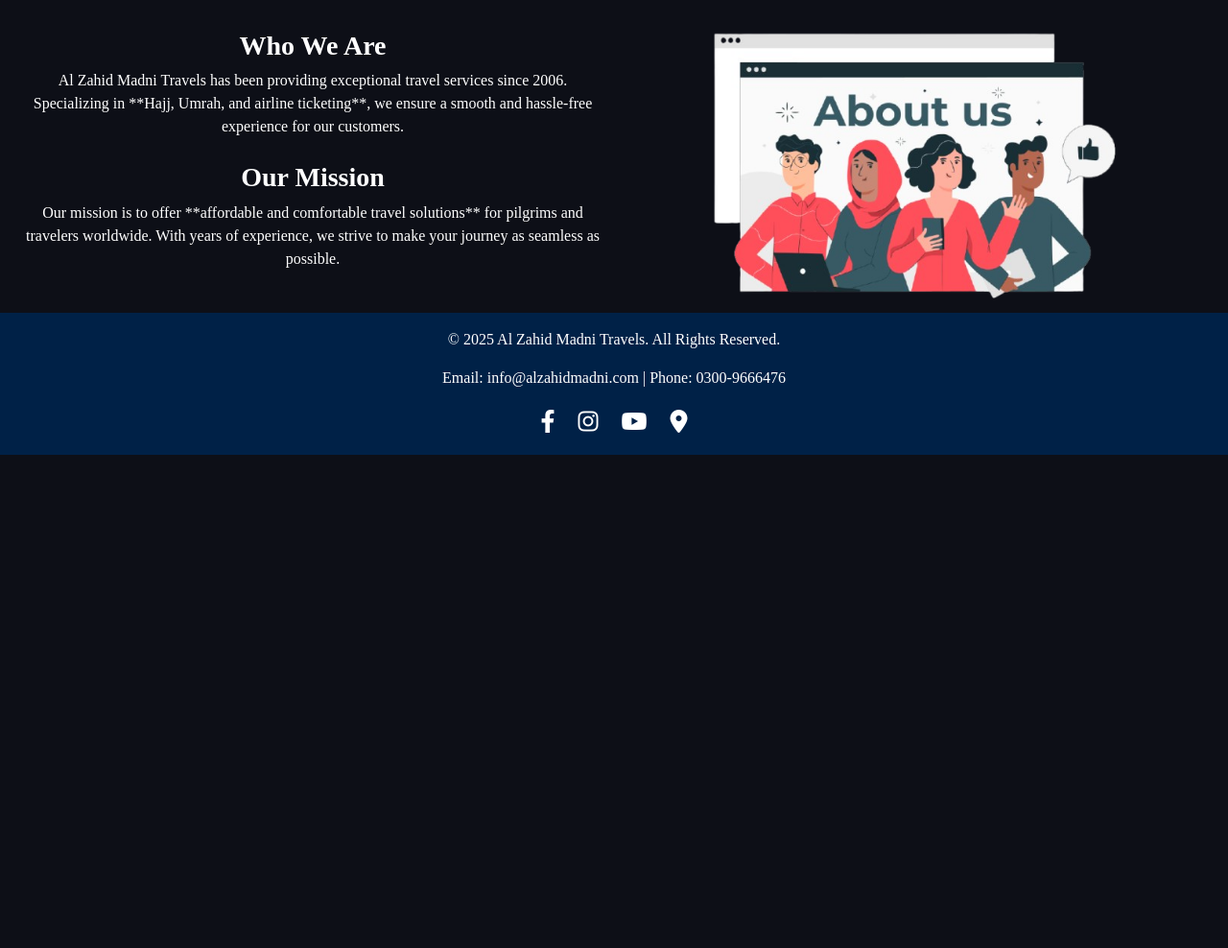
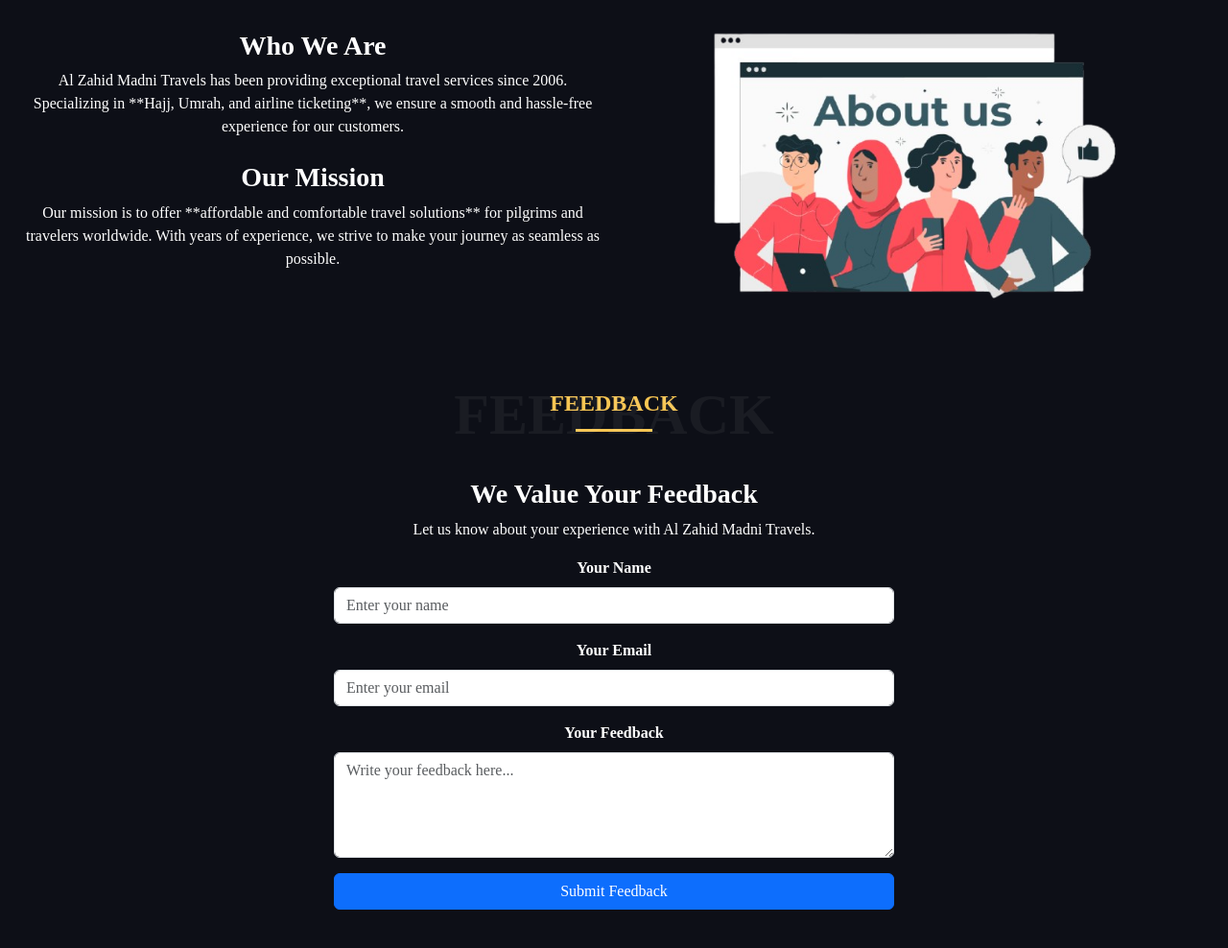
Before and after one commit to usmananwar12/landing-page, a plain HTML site: page index.html in a window 1280 px wide. Shown: the part 1352-2340 px from the top of the page at 96% size. Before the commit the page ends 1826 px from the top, so only its background shows below. Drawn offline with nearby package versions, Linux system fonts and the light colour scheme.

Commit message:
feedback added

```diff
--- a/index.html
+++ b/index.html
@@ -21,6 +21,7 @@
                         <li class="nav-item"><a class="nav-link" href="#home">Home</a></li>
                         <li class="nav-item"><a class="nav-link" href="#services">Our Services</a></li>
                         <li class="nav-item"><a class="nav-link" href="#about">About Us</a></li>
+                        <li class="nav-item"><a class="nav-link" href="#feedback">Feedback</a></li>
                     </ul>
                 </div>
             </div>
@@ -128,6 +129,40 @@
             </div>
         </section>
 
+        <!-- Feedback Section -->
+        <section id="feedback" class="feedback-section text-white text-center">
+            <div class="container-fluid">
+                <div class="position-relative text-center mb-5">
+                    <h2 class="section-title">FEEDBACK</h2>
+                    <div class="title-underline"></div>
+                    <h1 class="section-title-bg">FEEDBACK</h1>
+                </div>
+
+                <div class="row justify-content-center">
+                    <div class="col-md-6">
+                        <h3 class="fw-bold">We Value Your Feedback</h3>
+                        <p>Let us know about your experience with Al Zahid Madni Travels.</p>
+                        <form id="feedbackForm">
+                            <div class="mb-3">
+                                <label for="name" class="form-label fw-bold">Your Name</label>
+                                <input type="text" class="form-control" id="name" placeholder="Enter your name">
+                            </div>
+                            <div class="mb-3">
+                                <label for="email" class="form-label fw-bold">Your Email</label>
+                                <input type="email" class="form-control" id="email" placeholder="Enter your email">
+                            </div>
+                            <div class="mb-3">
+                                <label for="message" class="form-label fw-bold">Your Feedback</label>
+                                <textarea class="form-control" id="message" rows="4" placeholder="Write your feedback here..."></textarea>
+                            </div>
+                            <button type="submit" class="btn btn-primary w-100">Submit Feedback</button>
+                        </form>
+                    </div>
+                </div>
+            </div>
+        </section>
+
+
 
         </main>
 
--- a/script.js
+++ b/script.js
@@ -10,3 +10,11 @@
         chatPopup.style.display = "none";
     });
 });
+
+document.addEventListener("DOMContentLoaded", function () {
+    document.getElementById("feedbackForm").addEventListener("submit", function (event) {
+        event.preventDefault(); // Prevents the page from refreshing
+        alert("Thank you for your feedback! We appreciate your time.");
+        this.reset(); // Clears the form after submission
+    });
+});
--- a/style.css
+++ b/style.css
@@ -244,3 +244,7 @@
     border-radius: 5px;
     padding: 5px;
 }
+
+#feedback {
+    padding: 80px 20px;
+}
```
